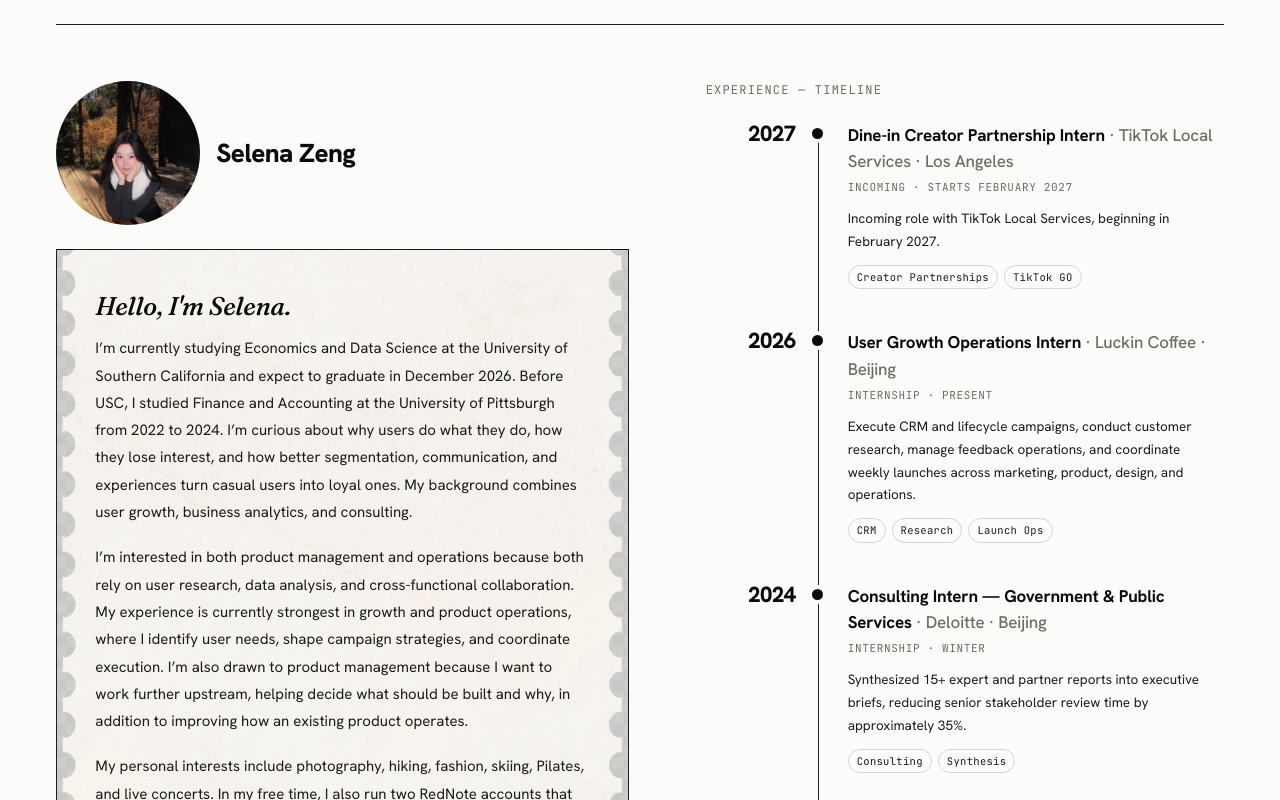
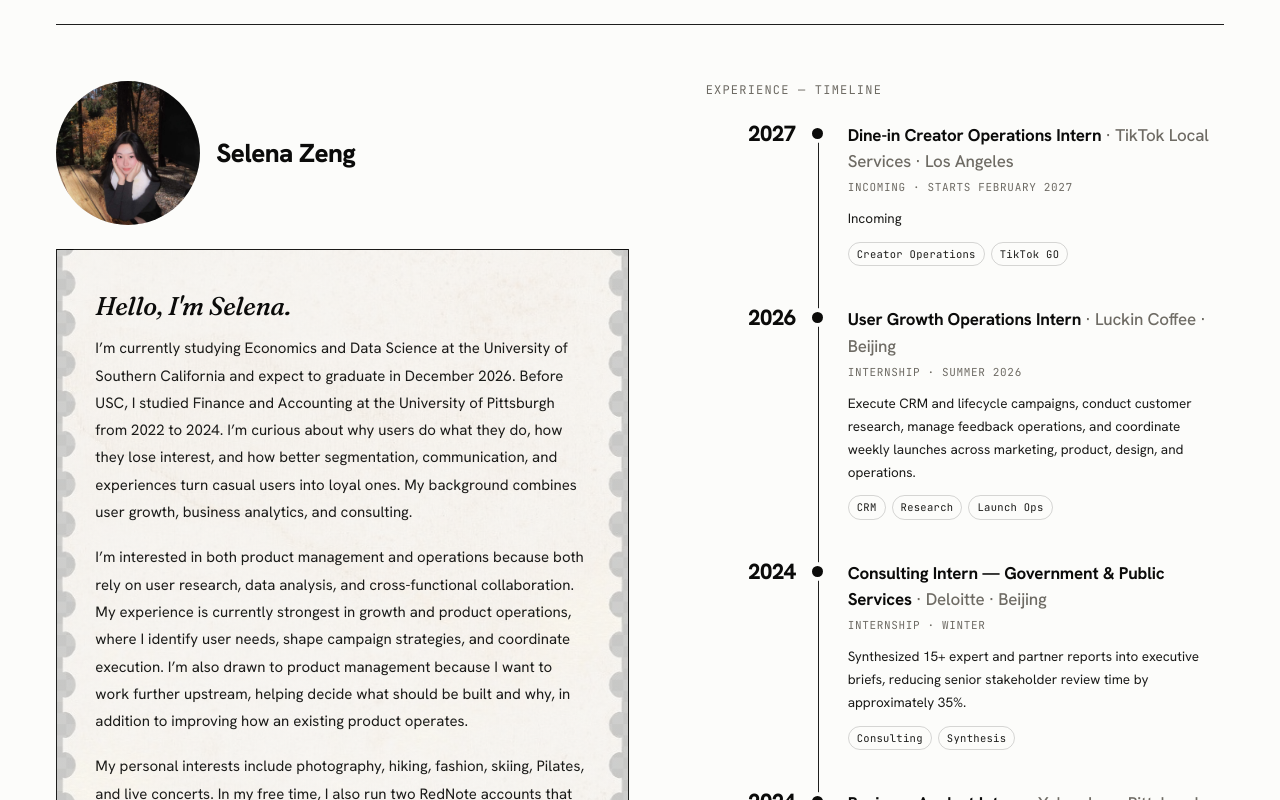
Before and after one commit to selenazengsz/selena-portfolio, a React (Vite) app: page / in a window 1280 px wide. Shown: the part 1080-1880 px from the top of the page. Built offline with nearby package versions, Linux system fonts and the light colour scheme.

Commit message:
Refine incoming role and internship timeline

```diff
--- a/src/content.js
+++ b/src/content.js
@@ -462,19 +462,19 @@ export const content = {
   experiences: [
     {
       year: "2027",
-      role: "Dine-in Creator Partnership Intern",
+      role: "Dine-in Creator Operations Intern",
       period: "Incoming · Starts February 2027",
       company: "TikTok Local Services · Los Angeles",
       meta: "TikTok Local Services · Los Angeles",
-      description: "Incoming role with TikTok Local Services, beginning in February 2027.",
-      desc: "Incoming role with TikTok Local Services, beginning in February 2027.",
-      tags: ["Creator Partnerships", "TikTok GO"],
+      description: "Incoming",
+      desc: "Incoming",
+      tags: ["Creator Operations", "TikTok GO"],
       visual: "TT",
     },
     {
       year: "2026",
       role: "User Growth Operations Intern",
-      period: "Internship · Present",
+      period: "Internship · Summer 2026",
       company: "Luckin Coffee · Beijing",
       meta: "Luckin Coffee · Beijing, China",
       description: "Execute CRM and lifecycle campaigns, conduct customer research with 100+ users, manage feedback operations, and coordinate weekly launches across marketing, product, design, and operations.",
```
